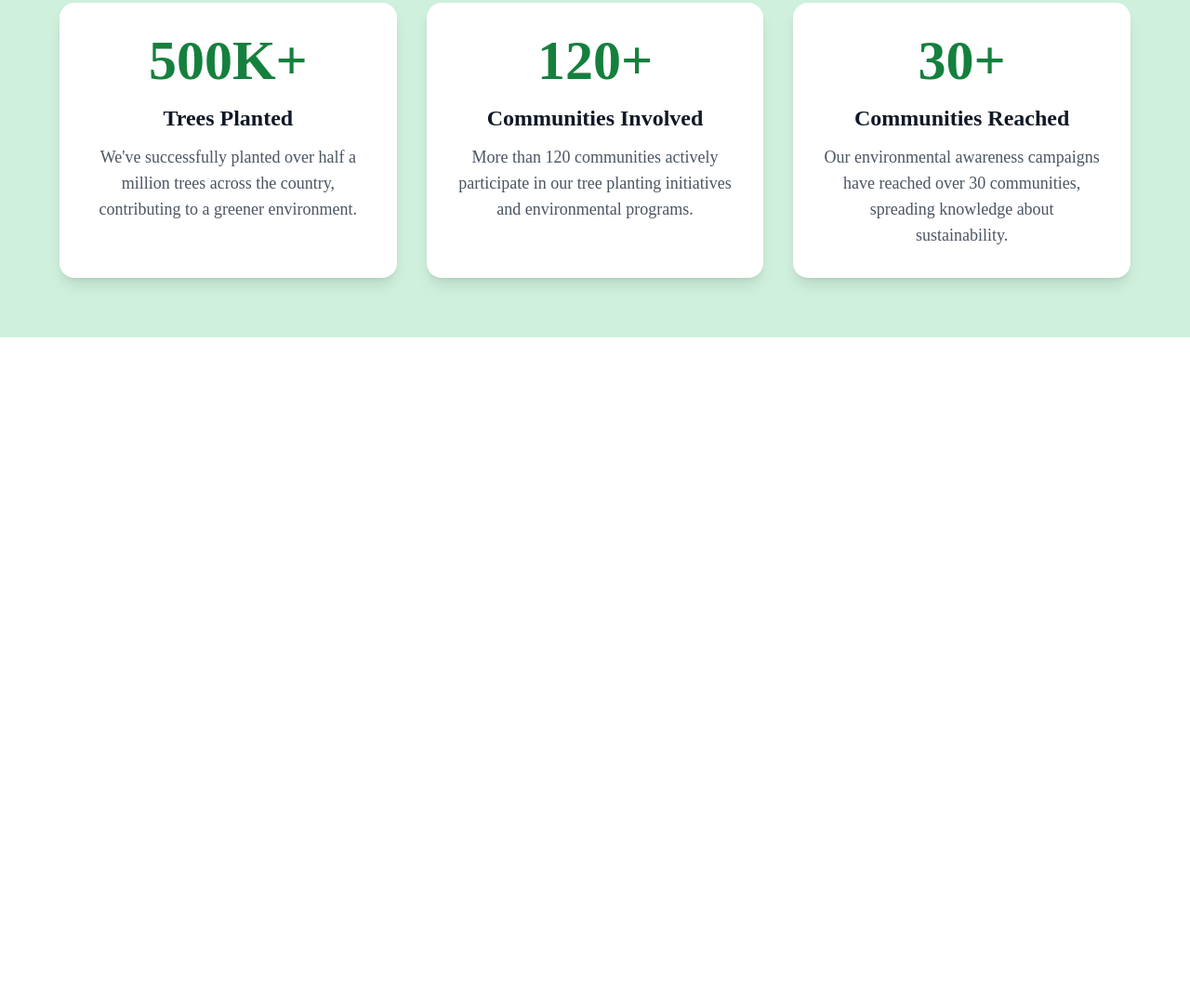
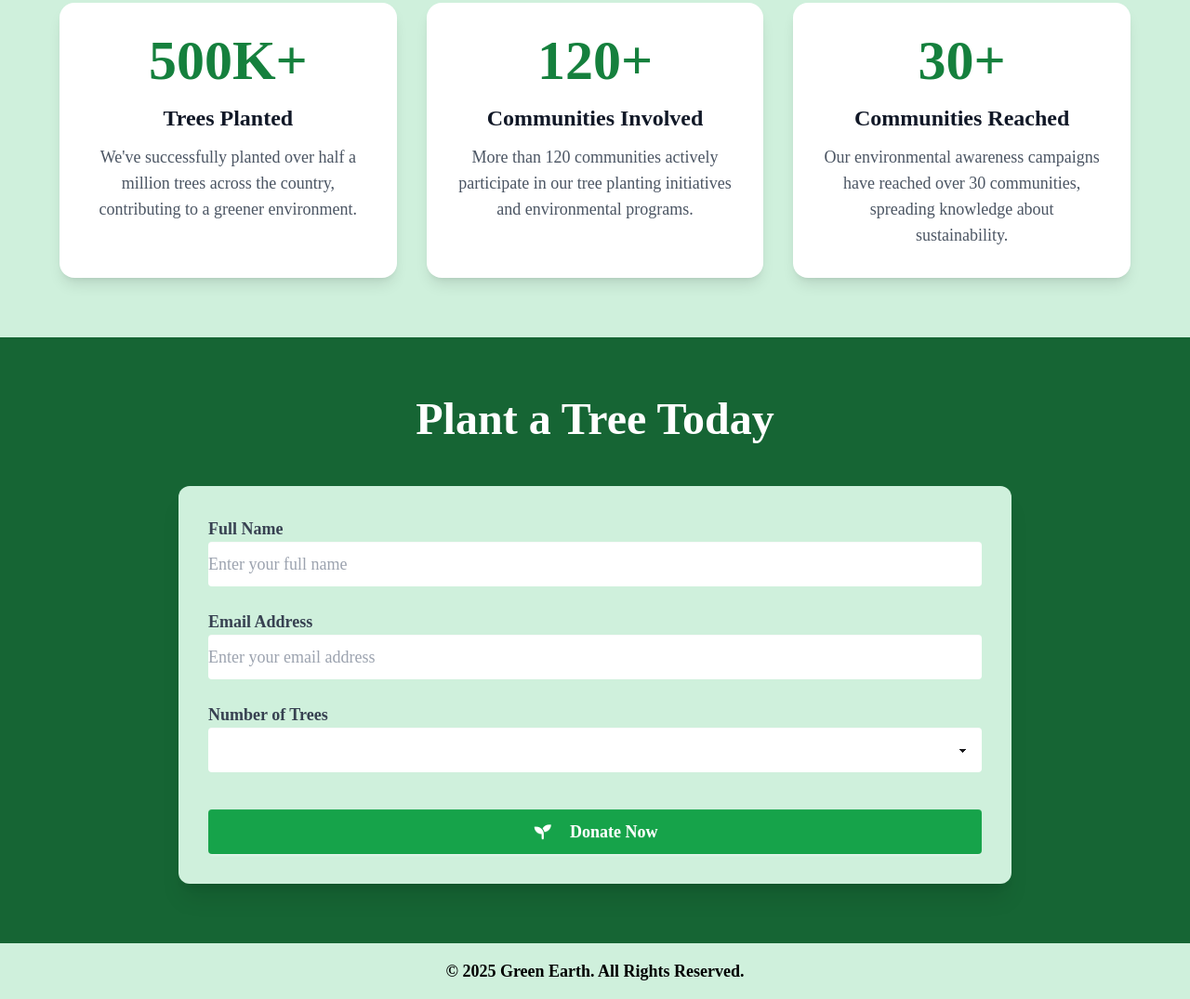
Before and after one commit to Abidafi/Assignment-06, a plain HTML site: page index.html in a window 1280 px wide. Shown: the part 2273-3348 px from the top of the page at 93% size. Before the commit the page ends 2636 px from the top, so only its background shows below. Drawn offline with nearby package versions, Linux system fonts and the light colour scheme; no server answers.

Commit message:
Plant a Tree Today section with Footer has been added

```diff
--- a/index.html
+++ b/index.html
@@ -49,6 +49,7 @@
   </head>
   <body>
     <!-- NavBar Section  -->
+
     <nav
       class="bg-[#15803D] w-full h-[90px] flex items-center justify-between px-4 md:px-8 lg:px-16 xl:px-32 2xl:px-auto 2xl:max-w-[1920px] 2xl:mx-auto"
     >
@@ -89,6 +90,7 @@
     </nav>
 
     <!-- Hero Section -->
+
     <section
       class="w-full h-[390px] flex items-center justify-center bg-[#cff0dc] relative overflow-hidden"
     >
@@ -521,6 +523,7 @@
     </section>
 
     <!-- Our Impact Section -->
+
     <section class="bg-[#cff0dc] py-16 px-4 md:px-8 lg:px-16">
       <div class="max-w-7xl mx-auto">
         <!-- Common Heading -->
@@ -563,8 +566,8 @@
               Communities Involved
             </h3>
             <p class="text-gray-600 text-base md:text-lg">
-              More than 120 communities actively participate
-              in our tree planting initiatives and environmental programs.
+              More than 120 communities actively participate in our tree
+              planting initiatives and environmental programs.
             </p>
           </div>
 
@@ -588,6 +591,93 @@
         </div>
       </div>
     </section>
+
+    <!-- Donation Form Section -->
+    <section class="bg-[#166534] py-16 px-4 md:px-8 lg:px-16">
+      <div class="max-w-4xl mx-auto">
+        <!-- Common Heading -->
+        <div class="text-center mb-12">
+          <h2 class="text-3xl md:text-4xl lg:text-5xl font-bold text-white">
+            Plant a Tree Today
+          </h2>
+        </div>
+
+        <!-- Donation Form -->
+        <div class="bg-[#cff0dc] rounded-xl shadow-xl p-4 md:p-6 lg:p-8">
+          <form id="donationForm" class="space-y-6">
+            <!-- Name Field -->
+            <div class="form-control">
+              <label class="label">
+                <span class="text-lg font-semibold text-gray-700"
+                  >Full Name</span
+                >
+              </label>
+              <input
+                type="text"
+                placeholder="Enter your full name"
+                class="input input-bordered w-full focus:border-green-600 focus:ring-green-600 text-lg py-6"
+                required
+              />
+            </div>
+
+            <!-- Email Field -->
+            <div class="form-control">
+              <label class="label">
+                <span class="text-lg font-semibold text-gray-700"
+                  >Email Address</span
+                >
+              </label>
+              <input
+                type="email"
+                placeholder="Enter your email address"
+                class="input input-bordered w-full focus:border-green-600 focus:ring-green-600 text-lg py-6"
+                required
+              />
+            </div>
+
+            <!-- Number of Trees Dropdown -->
+            <div class="form-control">
+              <label class="label">
+                <span class="text-lg font-semibold text-gray-700"
+                  >Number of Trees</span
+                >
+              </label>
+              <select
+                class="select select-bordered w-full text-lg py-6 focus:border-green-600 focus:ring-green-600"
+                required
+              >
+                <option value="" disabled selected>
+                  Select number of trees to plant
+                </option>
+                <option value="1">1 Tree - 500 BDT</option>
+                <option value="5">5 Trees - 2,500 BDT</option>
+                <option value="10">10 Trees - 5,000 BDT</option>
+              </select>
+            </div>
+
+            <!-- Donate Now Button -->
+            <div class="form-control pt-4">
+              <button
+                type="submit"
+                class="btn btn-lg w-full bg-green-600 hover:bg-green-700 border-green-600 hover:border-green-700 text-white font-bold text-lg py-6 transition duration-300 transform hover:scale-[1.02]"
+              >
+                <i class="fas fa-seedling mr-3"></i>
+                Donate Now
+              </button>
+            </div>
+          </form>
+        </div>
+      </div>
+    </section>
+
+    <!-- Footer -->
+    <div
+      class="flex items-center justify-center p-4 bg-[#cff0dc] text-black font-bold text-center min-h-[30px] sm:min-h-[30px] md:min-h-[30px]"
+    >
+      <p class="text-sm sm:text-base md:text-lg">
+        © 2025 Green Earth. All Rights Reserved.
+      </p>
+    </div>
 
     <!-- Modal -->
 
```
